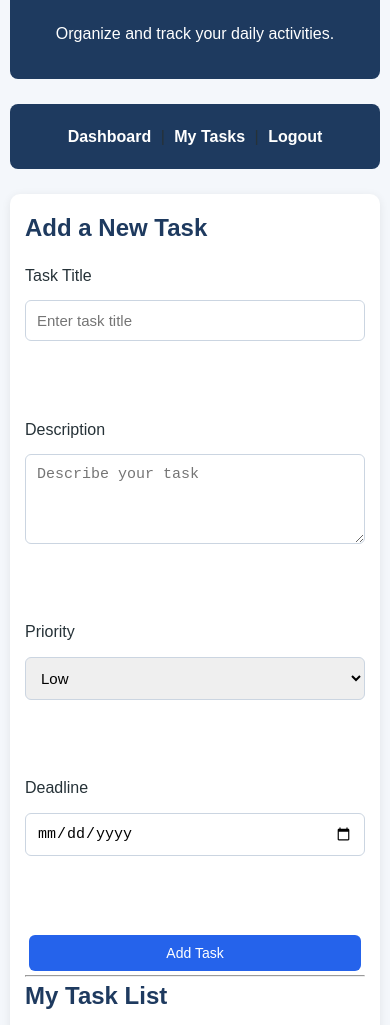
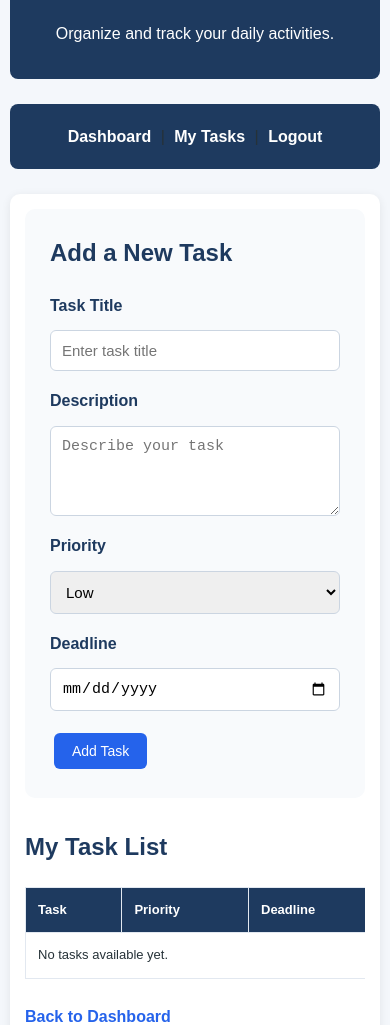
Before and after one commit to ania105/TaskHub, a plain HTML site: page frontend/tasks.html in a window 390 px wide. Shown: the part 75-1100 px from the top of the page. Drawn offline with Linux system fonts and the light colour scheme.

Commit message:
Improve task management page layout and styling

```diff
--- a/frontend/css/style.css
+++ b/frontend/css/style.css
@@ -209,3 +209,76 @@ footer {
         grid-template-columns: 1fr;
     }
 }
+
+
+
+/* Task Page Styling */
+
+.task-form-section {
+    background-color: #f8fafc;
+    padding: 25px;
+    border-radius: 10px;
+    margin-bottom: 30px;
+}
+
+.task-form-section form {
+    max-width: 600px;
+}
+
+.task-form-section label {
+    font-weight: bold;
+    color: #1e3a5f;
+    margin-top: 5px;
+}
+
+.task-form-section button {
+    align-self: flex-start;
+    margin-top: 10px;
+}
+
+.task-list-section {
+    margin-top: 30px;
+}
+
+.task-list-section table {
+    width: 100%;
+    border-collapse: collapse;
+}
+
+.task-list-section th {
+    background-color: #1e3a5f;
+    color: white;
+}
+
+.task-list-section td {
+    vertical-align: middle;
+}
+
+.task-list-section button {
+    padding: 8px 12px;
+    font-size: 13px;
+}
+
+.back-link {
+    margin-top: 25px;
+}
+
+.back-link a {
+    color: #2563eb;
+    font-weight: bold;
+    text-decoration: none;
+}
+
+.back-link a:hover {
+    text-decoration: underline;
+}
+
+@media (max-width: 600px) {
+    .task-list-section {
+        overflow-x: auto;
+    }
+
+    .task-list-section table {
+        min-width: 600px;
+    }
+}
--- a/frontend/tasks.html
+++ b/frontend/tasks.html
@@ -22,6 +22,7 @@
 
     <main>
 
+        <section class="task-form-section">
             <h2>Add a New Task</h2>
 
             <form id="taskForm">
@@ -34,15 +35,11 @@
                     required
                 >
 
-            <br><br>
-
                 <label for="description">Description</label>
                 <textarea
                     id="description"
                     placeholder="Describe your task"
                 ></textarea>
-
-            <br><br>
 
                 <label for="priority">Priority</label>
                 <select id="priority">
@@ -51,22 +48,18 @@
                     <option value="High">High</option>
                 </select>
 
-            <br><br>
-
                 <label for="deadline">Deadline</label>
                 <input type="date" id="deadline">
-
-            <br><br>
 
                 <button type="submit">Add Task</button>
 
             </form>
+        </section>
 
-        <hr>
-
+        <section class="task-list-section">
             <h2>My Task List</h2>
 
-        <table border="1" cellpadding="8">
+            <table>
                 <thead>
                     <tr>
                         <th>Task</th>
@@ -83,16 +76,19 @@
                     </tr>
                 </tbody>
             </table>
+        </section>
 
-        <br>
-
+        <p class="back-link">
             <a href="dashboard.html">Back to Dashboard</a>
+        </p>
 
     </main>
 
     <footer>
         <p>TaskHub - M.Tech Cloud Computing Project</p>
     </footer>
+
     <script src="js/tasks.js"></script>
+
 </body>
 </html>
```
Lines whose indentation alone changed are shown as unchanged.
